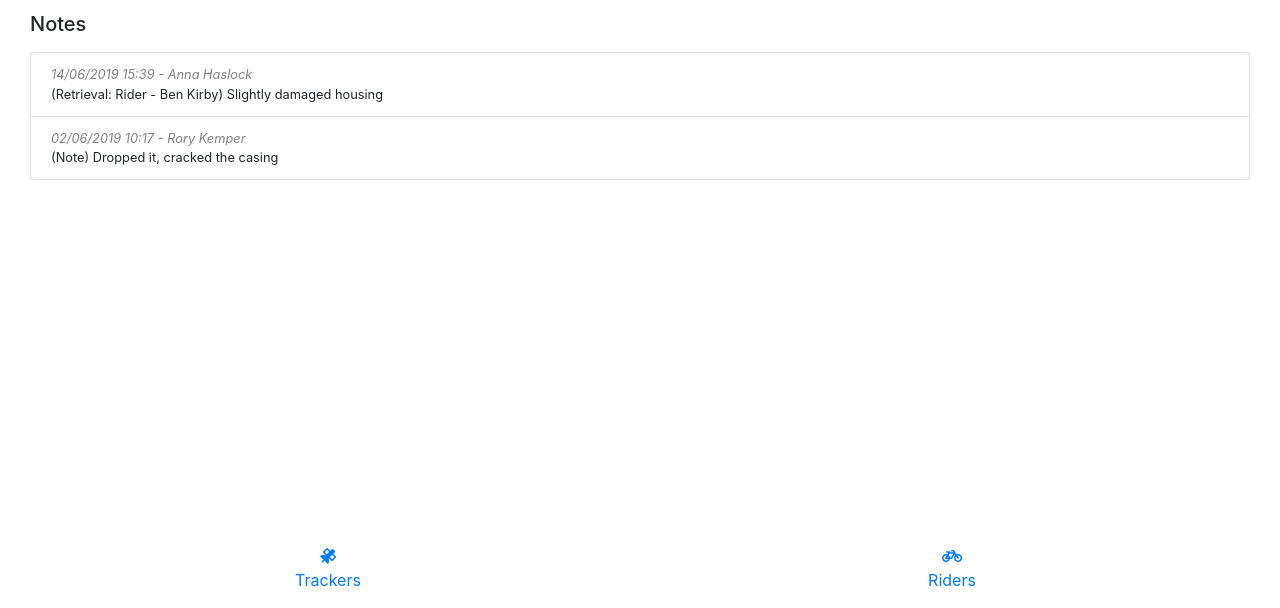
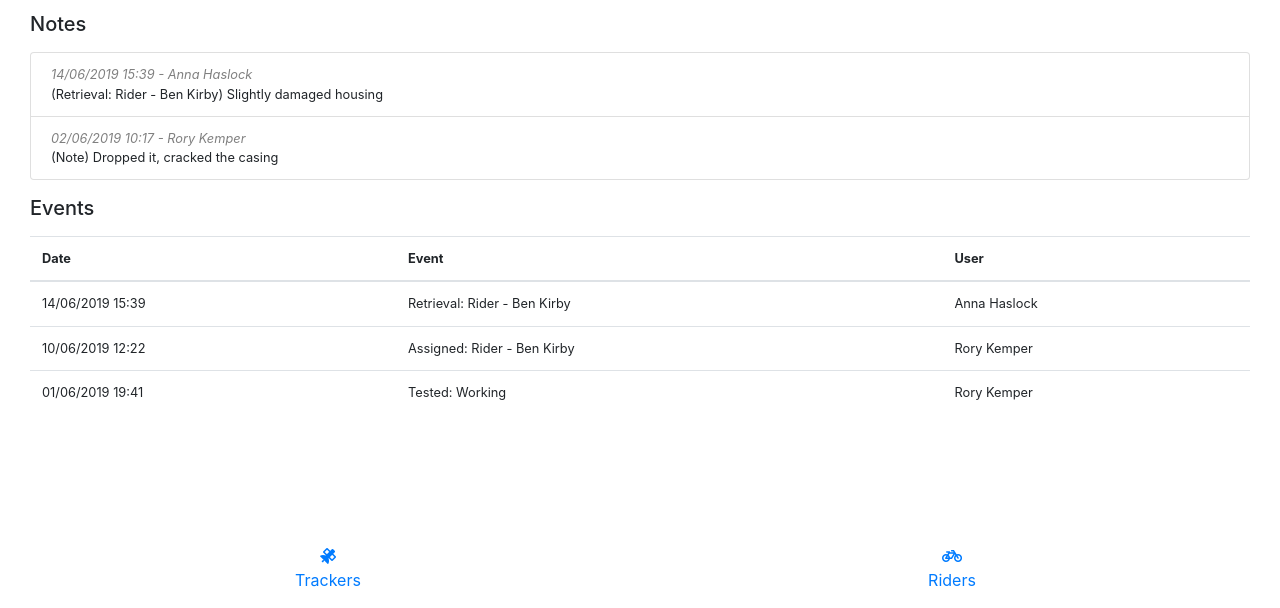
Before and after one commit to sbmooc/track_the_thing, a Django app: page /tracker/ in a window 1280 px wide. Shown: the part 192-800 px from the top of the page. Run offline with Django 3.2, Linux system fonts and the light colour scheme; parts of the project's set-up code (start-up, migrations or seed data) failed here and were passed over; some libraries are stand-ins or nearby versions.

Commit message:
Event log added to tracker page

```diff
--- a/tcr_tracker/tracker/templates/tracker.html
+++ b/tcr_tracker/tracker/templates/tracker.html
@@ -73,30 +73,56 @@
     </div>
 
 <!--Events list-->
-<!--<div class="container-fluid my-2">-->
-        <!--<div class="row">-->
-            <!--<div class="col my-2">-->
-                <!--<h5>Events</h5>-->
-            <!--</div>-->
-        <!--</div>-->
-        <!--<ul class="list-group">-->
-            <!--<li class="list-group-item">-->
-                <!--<div style="color: grey; font-style: italic">-->
-                    <!--14/06/2019 15:39 Anna Haslock-->
-                <!--</div>-->
-                <!--<div>-->
-                    <!--(Retrieval: Rider - Ben Kirby) Slightly damaged housing-->
-                <!--</div>-->
-            <!--</li>-->
-            <!--<li class="list-group-item">-->
-                <!--<div style="color: grey; font-style: italic">-->
-                    <!--02/06/2019 10:17: Note (User: Rory Kemper)-->
-                <!--</div>-->
-                <!--<div>-->
-                    <!--Dropped it, cracked the casing-->
-                <!--</div>-->
-            <!--</li>-->
-        <!--</ul>-->
-    <!--</div>-->
-
+<div class="container-fluid my-2">
+    <div class="row">
+        <div class="col my-2">
+            <h5>Events</h5>
+        </div>
+    </div>
+    <table class="table table-hover table-responsive-sm">
+      <thead>
+        <tr>
+          <th scope="col">Date</th>
+          <th scope="col">Event</th>
+          <th scope="col">User</th>
+        </tr>
+      </thead>
+      <tbody>
+      <!--todo: replace with for-loop-->
+            <tr>
+              <td>
+                  14/06/2019 15:39
+              </td>
+              <td>
+                  Retrieval: Rider - Ben Kirby
+              </td>
+              <td>
+                  Anna Haslock
+              </td>
+            </tr>
+            <tr>
+              <td>
+                  10/06/2019 12:22
+              </td>
+              <td>
+                  Assigned: Rider - Ben Kirby
+              </td>
+              <td>
+                  Rory Kemper
+              </td>
+            </tr>
+            <tr>
+              <td>
+                  01/06/2019 19:41
+              </td>
+              <td>
+                  Tested: Working
+              </td>
+              <td>
+                  Rory Kemper
+              </td>
+            </tr>
+      </tbody>
+    </table>
+</div>
 {% endblock %}
```
